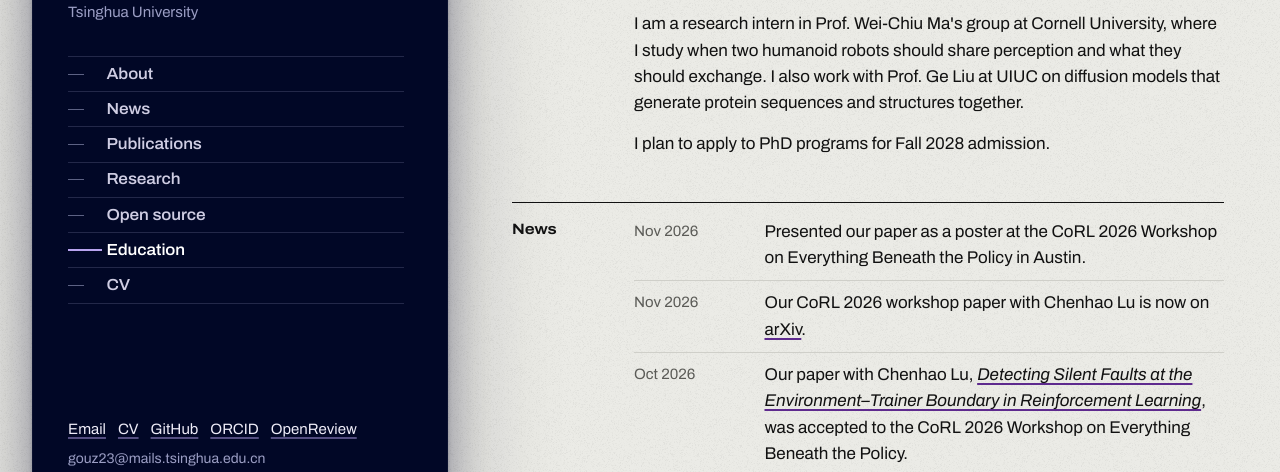
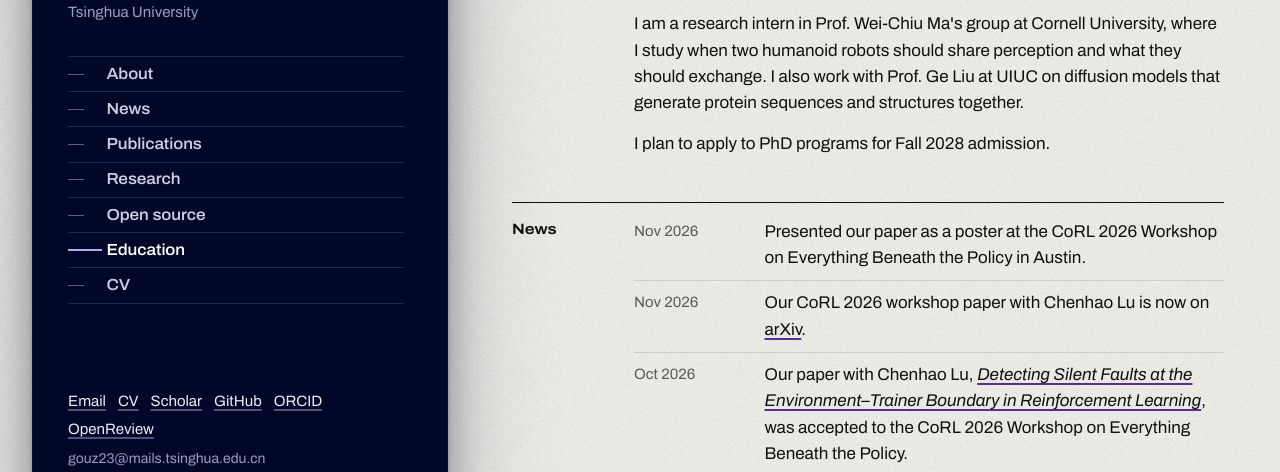
Before and after one commit to tactino/tactino.github.io, a plain HTML site: page index.html in a window 1280 px wide. Shown: the part 260-732 px from the top of the page. Drawn offline with Linux system fonts and the light colour scheme.

Commit message:
Add the Google Scholar profile to the contact links
Co-Authored-By: Claude Opus 5.5 <noreply@anthropic.com>

```diff
--- a/index.html
+++ b/index.html
@@ -50,6 +50,7 @@
         <nav aria-label="Contact and profiles">
           <a href="mailto:gouz23@mails.tsinghua.edu.cn">Email</a>
           <a href="cv.pdf">CV</a>
+          <a href="https://scholar.google.com/citations?user=XLtLIc0AAAAJ">Scholar</a>
           <a href="https://github.com/tactino">GitHub</a>
           <a href="https://orcid.org/0009-0007-9764-8231">ORCID</a>
           <a href="https://openreview.net/profile?id=~Zuo_Gou1">OpenReview</a>
```
